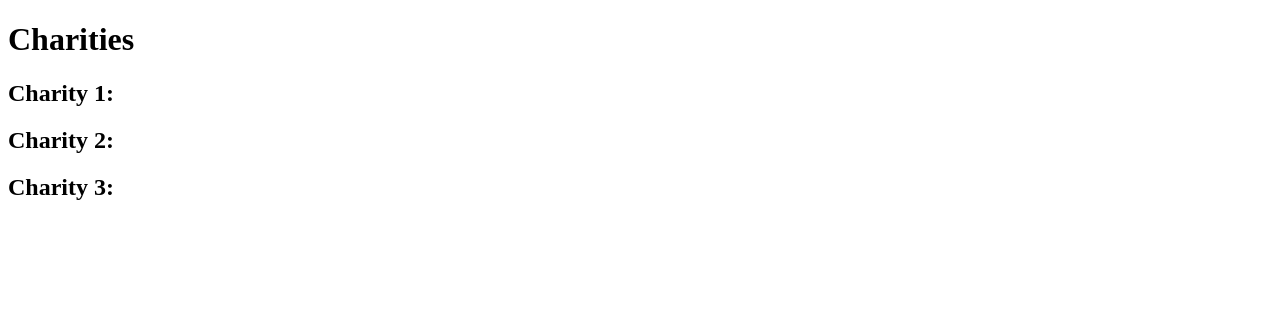
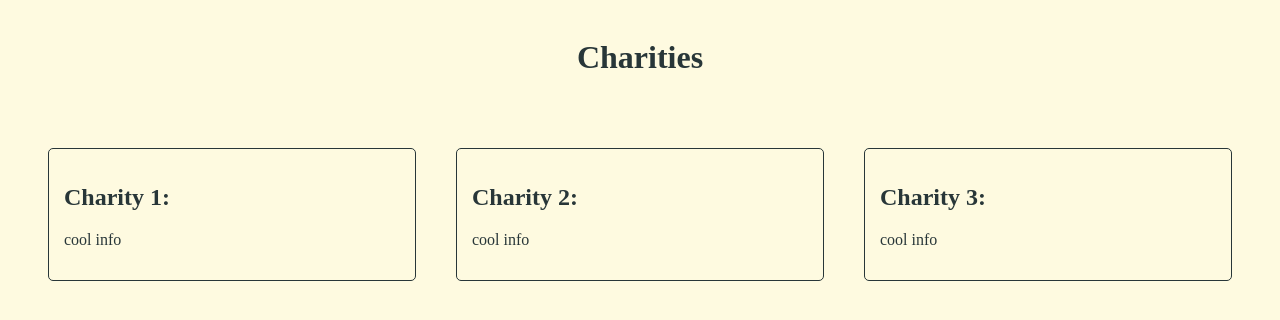
Before and after one commit to Jimmykhangnguyen/GenAI24, a Flask app: template src/templates/charities.html in a window 1280 px wide. Shown: the top 320 px of the page. Run offline with Flask 3, Linux system fonts and the light colour scheme; the template is opened without the code that fills it, so the values that code supplies are empty.

Commit message:
added charities cards

```diff
--- a/src/app.py
+++ b/src/app.py
@@ -6,6 +6,9 @@ app = Flask(__name__)
 @app.route('/home')
 def home():
     return render_template('home.html')
+@app.route('/charities')
+def charities():
+    return render_template('charities.html')
 
 if __name__ == '__main__':
     app.run(debug=True)
--- a/src/static/CSS/styles.css
+++ b/src/static/CSS/styles.css
@@ -0,0 +1,64 @@
+body {
+    background-color: #FEFAE0;
+    color: #283638;
+}
+
+.center {
+    margin: auto;
+    width: 50%;
+    padding: 10px;
+    text-align: center;
+  }
+
+  .card {
+    flex-grow: 1;
+    width: 300px;
+    margin: 20px;
+    border: 1px solid #283638;
+    border-radius: 5px;
+    overflow: hidden;
+    display: flex;
+    flex-direction: row;
+}
+
+.card img {
+    max-width: 100%;
+    height: auto;
+}
+
+.card-content {
+    padding: 15px;
+    flex-grow: 1;
+}
+
+.container {
+    padding: 20px;
+    display: flex;
+    flex-direction: row;
+    justify-content: center;
+    flex-wrap: wrap;
+}
+
+.popup {
+    display: none;
+    top: 50%;
+    left: 50%;
+    background-color: #fff;
+    width: 300px;
+    padding: 20px;
+    border-radius: 5px;
+    box-shadow: 0px 0px 10px rgba(0, 0, 0, 0.3);
+    z-index: auto;
+}
+
+.popup-content {
+    text-align: center;
+}
+
+.show {
+    display: block;
+}
+
+.boxcenter {
+    justify-content: center;
+}
--- a/src/templates/base.html
+++ b/src/templates/base.html
@@ -4,7 +4,7 @@
     <meta charset="UTF-8">
     <meta name="viewport" content="width=device-width, initial-scale=1.0">
     <title>Document</title>
-    <link rel="stylesheet" href="static/CSS/styles.css">
+    <link rel="stylesheet" href="static\CSS/styles.css">
 </head>
 <body>
 
--- a/src/templates/charities.html
+++ b/src/templates/charities.html
@@ -1,10 +1,77 @@
 {% extends "base.html" %}
 {% block content %}
 
-<h1>Charities</h1>
+<div class="center">
+    <h1>Charities</h1>
+</div>
 
-<h2>Charity 1: </h2>
-<h2>Charity 2: </h2>
-<h2>Charity 3: </h2>
+<div class="container">
+<div class="card" id="card1">
+    <img src="">
+    <div class="card-content">
+        <h2>Charity 1: </h2>
+        <p>cool info</p>
+    </div>
+    <div class="popup" id="popup1">
+        <div class="popup-content">
+            <img src="" alt="analysis of charity one">
+            <p>omg good charity</p>
+            <button id="close-button">Close</button>
+        </div>
+    </div>
+</div>
+
+<div class="card" id="card2">
+    <img src="">
+    <div class="card-content">
+        <h2>Charity 2: </h2>
+        <p>cool info</p>
+    </div>
+    <div class="popup" id="popup2">
+        <div class="popup-content">
+            <img src="" alt="analysis of charity two">
+            <p>omg also good charity</p>
+            <button id="close-button">Close</button>
+        </div>
+    </div>
+</div>
+
+<div class="card" id="card3">
+    <img src="">
+    <div class="card-content">
+        <h2>Charity 3: </h2>
+        <p>cool info</p>
+    </div>
+    <div class="popup boxcenter" id="popup3" >
+        <div class="popup-content">
+            <img src="" alt="analysis of charity three">
+            <p>omg bad charity</p>
+            <button id="close-button">Close</button>
+        </div>
+    </div>
+</div>
+</div>
+
+<script>
+    const cards = document.querySelectorAll('.card');
+
+    cards.forEach(card => {
+        card.addEventListener('click', () => {
+            const popupId = card.id.replace('card', 'popup');
+            const popup = document.getElementById(popupId);
+            popup.style.display = 'block';
+        });
+    });
+
+    const closeButtons = document.querySelectorAll('.close-button');
+
+    closeButtons.forEach(button => {
+        button.addEventListener('click', () => {
+            const popupId = button.id.replace('close-button', 'popup');
+            const popup = document.getElementById(popupId);
+            popup.style.display = 'none';
+        });
+    });
+</script>
 
 {% endblock %}
--- a/src/templates/home.html
+++ /dev/null
@@ -1,5 +0,0 @@
-{% extends "base.html" %}
-{% block content %}
-    <h1>Home</h1>
-    <p>Welcome to the home page</p>
-{% endblock %}
```
